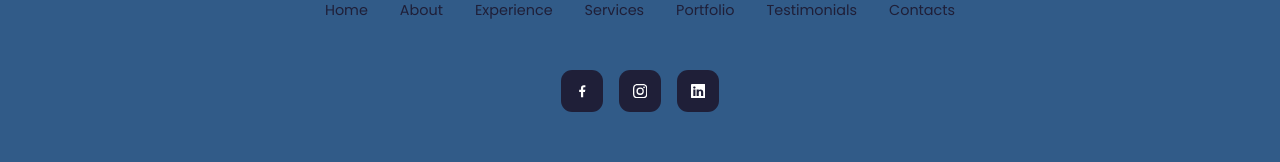
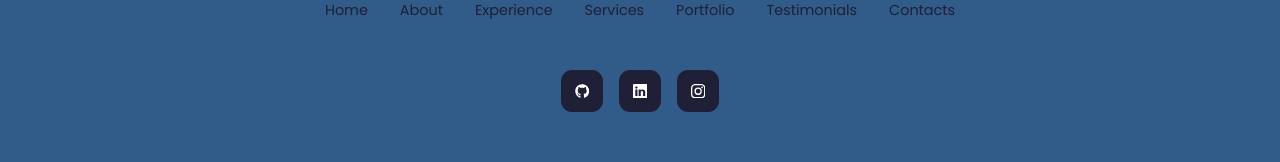
Before and after one commit to remus00/ReactPortfolio, a React (Create React App) app: page / in a window 1280 px wide. Shown: the part 5760-5922 px from the top of the page. Built offline with nearby package versions, Linux system fonts and the light colour scheme.

Commit message:
fixing a tag and social icons in footer

```diff
--- a/src/components/footer/Footer.jsx
+++ b/src/components/footer/Footer.jsx
@@ -1,34 +1,68 @@
-import React from 'react'
-import './footer.css'
-import {GrFacebookOption} from 'react-icons/gr'
-import {BsInstagram} from 'react-icons/bs'
-import {BsLinkedin} from 'react-icons/bs'
+import React from "react";
+import "./footer.css";
+import { BsInstagram } from "react-icons/bs";
+import { BsLinkedin } from "react-icons/bs";
+import { FaGithub } from "react-icons/fa";
 
 const Footer = () => {
     return (
         <footer>
-            <a href="#" className='footer__logo'>REMUS</a>
-            <ul className='permalinks'>
-                <li><a href="#">Home</a></li>
-                <li><a href="#about">About</a></li>
-                <li><a href="#experience">Experience</a></li>
-                <li><a href="#services">Services</a></li>
-                <li><a href="#portfolio">Portfolio</a></li>
-                <li><a href="#testimonials">Testimonials</a></li>
-                <li><a href="#contacts">Contacts</a></li>
+            <a href="#" className="footer__logo">
+                REMUS
+            </a>
+            <ul className="permalinks">
+                <li>
+                    <a href="#">Home</a>
+                </li>
+                <li>
+                    <a href="#about">About</a>
+                </li>
+                <li>
+                    <a href="#experience">Experience</a>
+                </li>
+                <li>
+                    <a href="#services">Services</a>
+                </li>
+                <li>
+                    <a href="#portfolio">Portfolio</a>
+                </li>
+                <li>
+                    <a href="#testimonials">Testimonials</a>
+                </li>
+                <li>
+                    <a href="#contacts">Contacts</a>
+                </li>
             </ul>
 
             <div className="footer__socials">
-                <a href="https://facebook.com"><GrFacebookOption/></a>
-                <a href="https://instagram.com"><BsInstagram/></a>
-                <a href="https://linkedin.com"><BsLinkedin/></a>
+                <a
+                    href="https://github.com/remus00"
+                    target="_blank"
+                    rel="noreferrer"
+                >
+                    <FaGithub />
+                </a>
+                <a
+                    href="https://www.linkedin.com/in/marian-remus-burlacu-8b6407274/"
+                    target="_blank"
+                    rel="noreferrer"
+                >
+                    <BsLinkedin />
+                </a>
+                <a
+                    href="https://instagram.com"
+                    target="_blank"
+                    rel="noreferrer"
+                >
+                    <BsInstagram />
+                </a>
             </div>
 
             <div className="footer__copyright">
                 <small>&copy; M. Remus Burlacu</small>
             </div>
         </footer>
-    )
-}
+    );
+};
 
-export default Footer
+export default Footer;
--- a/src/components/header/HeaderSocials.jsx
+++ b/src/components/header/HeaderSocials.jsx
@@ -10,13 +10,22 @@ const HeaderSocials = () => {
             <a
                 href="https://www.linkedin.com/in/marian-remus-burlacu-8b6407274/"
                 target="_blank"
+                rel="noreferrer"
             >
                 <BsLinkedin />
             </a>
-            <a href="https://github.com/remus00" target="_blank">
+            <a
+                href="https://github.com/remus00"
+                target="_blank"
+                rel="noreferrer"
+            >
                 <FaGithub />
             </a>
-            <a href="https://www.instagram.com/remus_burlacu/" target="_blank">
+            <a
+                href="https://www.instagram.com/remus_burlacu/"
+                target="_blank"
+                rel="noreferrer"
+            >
                 <BsInstagram />
             </a>
         </div>
```
